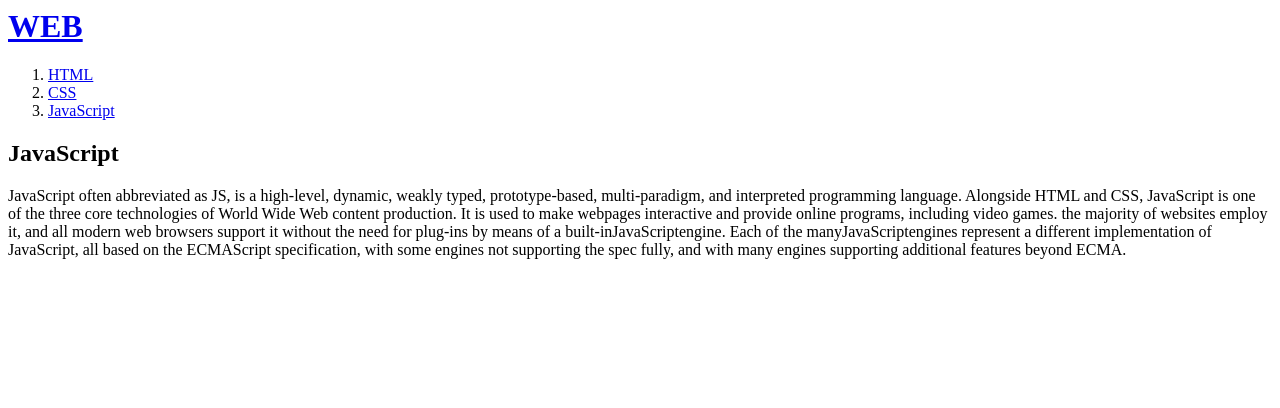
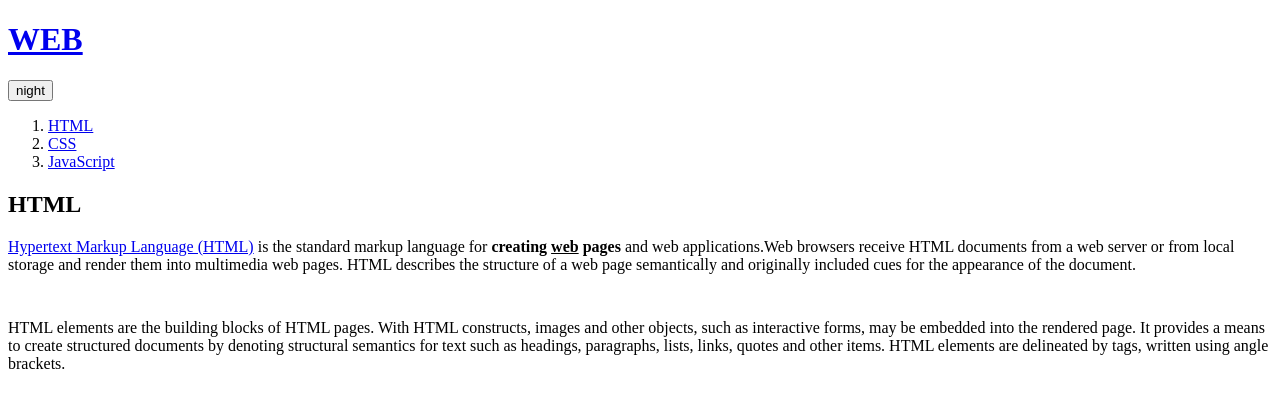
Before and after one commit to HaaKoooo/my-first-web-site, a plain HTML site: page 1.html in a window 1280 px wide. Drawn offline with nearby package versions, Linux system fonts and the light colour scheme.

Commit message:
조건문 반복문으로 야간모드 기능 만들기

```diff
--- a/1.html
+++ b/1.html
@@ -1,30 +1,48 @@
-</<!DOCTYPE html>
+
+<!doctype html>
 <html>
 <head>
-  <title>WEB - JavaScript</title>
+  <title>WEB1 - HTML</title>
   <meta charset="utf-8">
+  <script src="https://ajax.googleapis.com/ajax/libs/jquery/3.2.1/jquery.min.js"></script>
+  <script src="colors.js"></script>
 </head>
 <body>
   <h1><a href="index.html">WEB</a></h1>
-
+  <input type="button" value="night" onclick="
+  var target = document.querySelector('body');
+  if(this.value === 'night'){
+   target.style.backgroundColor = 'black';
+   target.style.color = 'white';
+    this.value = 'day';
+        var alist = document.querySelectorAll('a');
+    var i =0;
+    while(i < alist.length){
+        console.log(alist[i]);
+        alist[i].style.color = 'powderblue';
+    i=i+1;
+    }
+  } else{
+   target.style.backgroundColor = 'white';
+   target.style.color = 'black';
+    this.value = 'night';
+        var alist = document.querySelectorAll('a');
+    var i =0;
+    while(i < alist.length){
+        console.log(alist[i]);
+        alist[i].style.color = 'blue';
+    i=i+1;
+    }
+  }
+  ">
   <ol>
     <li><a href="1.html">HTML</a></li>
     <li><a href="2.html">CSS</a></li>
     <li><a href="3.html">JavaScript</a></li>
   </ol>
-  <h2>JavaScript</h2>
-  <p>
-  JavaScript often abbreviated as JS, is a high-level, dynamic,
-  weakly typed, prototype-based, multi-paradigm, and interpreted programming language.
-  Alongside HTML and CSS, JavaScript is one of the three core technologies
-  of World Wide Web content production. It is used to make webpages
-  interactive and provide online programs, including video games.
-  the majority of websites employ it, and all modern web browsers
-  support it without the need for plug-ins by means of a built-inJavaScriptengine.
-  Each of the manyJavaScriptengines represent a different implementation of
-  JavaScript, all based on the ECMAScript specification,
-  with some engines not supporting the spec fully, and with many engines
-  supporting additional features beyond ECMA.
+  <h2>HTML</h2>
+  <p><a href="https://www.w3.org/TR/html5/" target="_blank" title="html5 speicification">Hypertext Markup Language (HTML)</a> is the standard markup language for <strong>creating <u>web</u> pages</strong> and web applications.Web browsers receive HTML documents from a web server or from local storage and render them into multimedia web pages. HTML describes the structure of a web page semantically and originally included cues for the appearance of the document.
+  </p><p style="margin-top:45px;">HTML elements are the building blocks of HTML pages. With HTML constructs, images and other objects, such as interactive forms, may be embedded into the rendered page. It provides a means to create structured documents by denoting structural semantics for text such as headings, paragraphs, lists, links, quotes and other items. HTML elements are delineated by tags, written using angle brackets.
   </p>
 </body>
 </html>
```
Also changed, not shown: 2.html (+33 -15 lines), 3.html (+7 -17 lines), index.html (+34 -4 lines).
